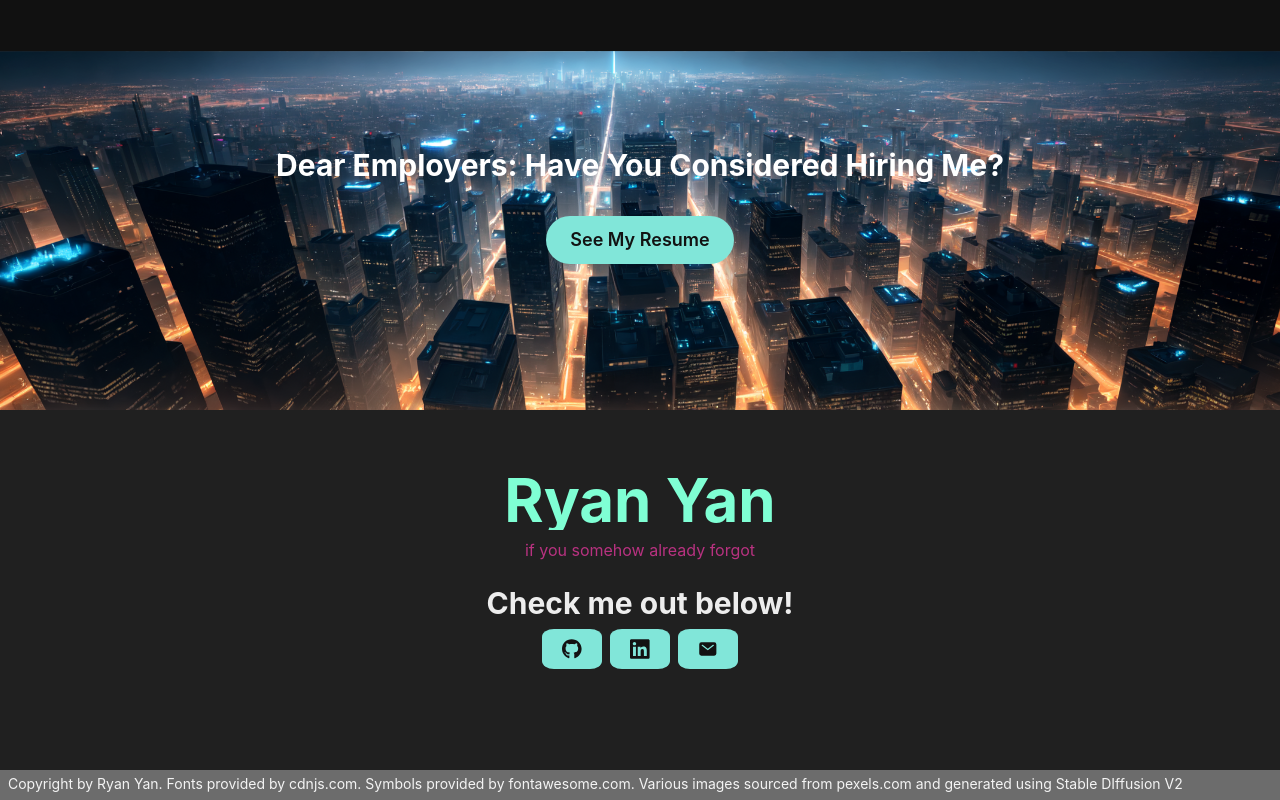
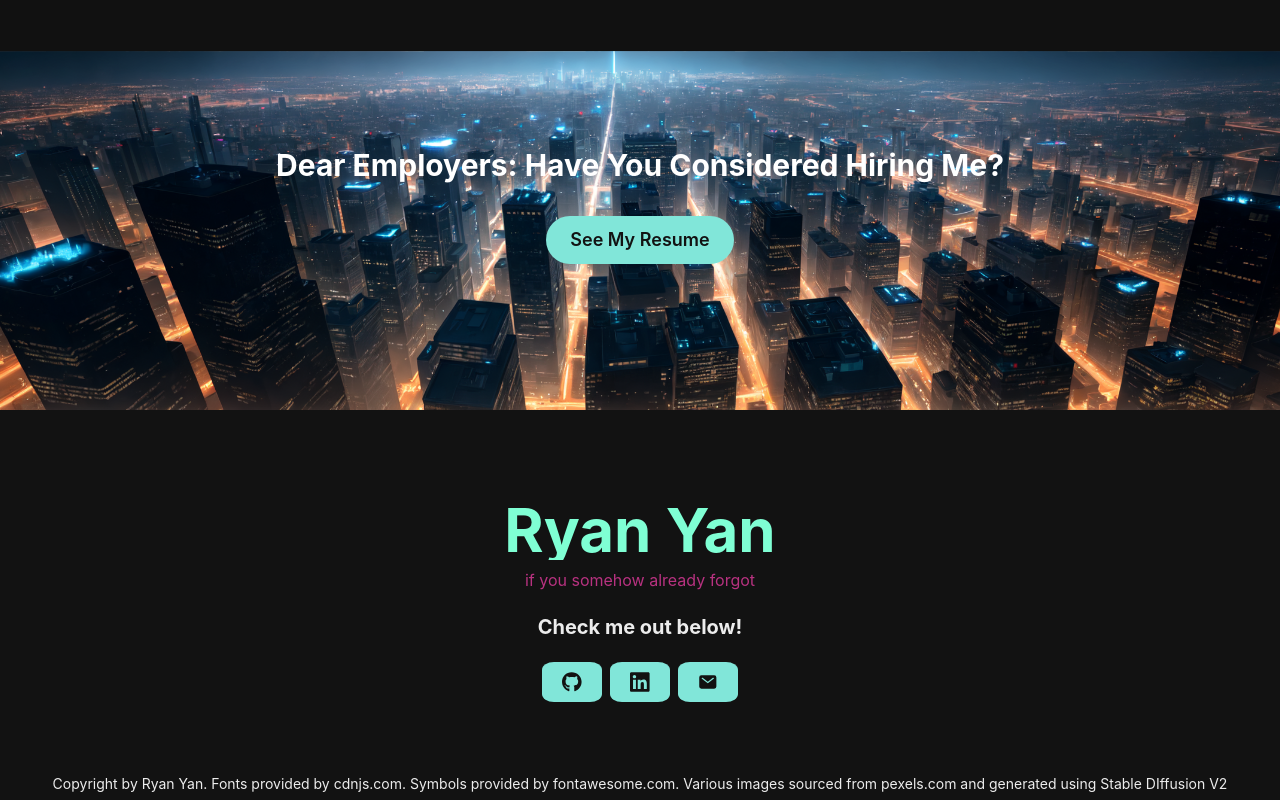
Before and after one commit to Madrobot9182/Protfolio-react, a React (Vite) app: page / in a window 1280 px wide. Shown: the part 2187-2987 px from the top of the page. Built offline with nearby package versions, Linux system fonts and the light colour scheme.

Commit message:
added resume

```diff
--- a/src/App.tsx
+++ b/src/App.tsx
@@ -6,15 +6,17 @@ import {
   Heading,
   Text,
   VStack,
+  Link,
 } from "@chakra-ui/react";
 import Header from "./components/Header";
 import IntroductionText from "./components/IntroductionText";
 import About from "./components/About";
 import ProjectGrid from "./components/ProjectGrid";
+import ContactGrid from "./components/ContactGrid";
 
 import backgroundImageMain from "./assets/images/background1.jpg";
 import backgroundImageSecond from "./assets/images/background2.png";
-import ContactGrid from "./components/ContactGrid";
+import resumePath from "./assets/resume/Ryan_AI_Resume.pdf"
 
 function App() {
   return (
@@ -65,6 +67,7 @@ function App() {
           <Heading as="h3" size="lg" color="white" textAlign="center">
             Dear Employers: Have You Considered Hiring Me?
           </Heading>
+        <Link href={resumePath}>
           <Button
             mt="25px"
             colorScheme="teal"
@@ -73,22 +76,23 @@ function App() {
           >
             See My Resume
           </Button>
+        </Link>
         </VStack>
       </GridItem>
 
-      <GridItem bg="gray.700" area="contact">
+      <GridItem bg="gray.800" area="contact">
         <VStack>
-          <Heading mt="60px" as='h2' size='3xl' color="aquamarine" noOfLines={1}>
+          <Heading mt="90px" as='h2' size='3xl' color="aquamarine" noOfLines={1}>
             Ryan Yan
           </Heading>
           <Text color="pink.600">if you somehow already forgot</Text>
-          <Heading mt="15px" as='h3' size='lg'>Check me out below!</Heading>
+          <Heading mt="15px" mb='15px' as='h4' size='md'>Check me out below!</Heading>
           <ContactGrid />
         </VStack>
       </GridItem>
 
-      <GridItem bg="gray.600" area="footer">
-        <Text mt="3px" fontSize={14} pl="8px">Copyright by Ryan Yan. Fonts provided by cdnjs.com. Symbols provided by fontawesome.com. Various images sourced from pexels.com and generated using Stable DIffusion V2</Text>
+      <GridItem bg="gray.800" area="footer">
+        <Text mt="3px" fontSize={14} align="center">Copyright by Ryan Yan. Fonts provided by cdnjs.com. Symbols provided by fontawesome.com. Various images sourced from pexels.com and generated using Stable DIffusion V2</Text>
       </GridItem>
     </Grid>
   );
```
Also changed, not shown: 1 other file (tests, documents, lock files or other folders).
